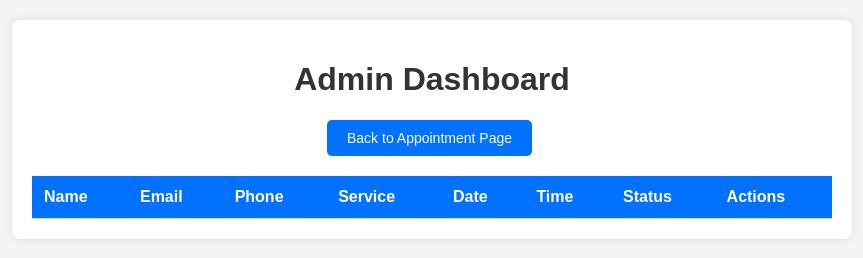
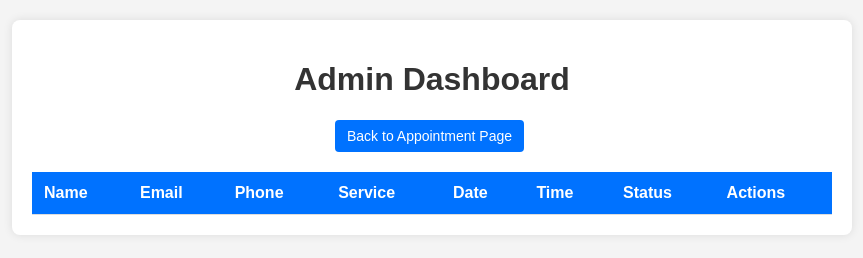
Before and after one commit to thirushaun/appointment-booking, a website: page public/admin_dashboard.html in a window 1280 px wide. Shown: the whole page, without its empty margins (208-1071 px from the left). Drawn offline with Linux system fonts and the light colour scheme; no server answers.

Commit message:
Update admin_dashboard.html

```diff
--- a/public/admin_dashboard.html
+++ b/public/admin_dashboard.html
@@ -11,9 +11,7 @@
         <h1>Admin Dashboard</h1>
         <!-- Back Button -->
         <div style="text-align: center; margin-bottom: 20px;">
-            <button onclick="window.location.href='index.html'" style="background-color: #0072ff; color: white; border: none; padding: 10px 20px; border-radius: 5px; cursor: pointer;">
-                Back to Appointment Page
-            </button>
+            <button onclick="window.location.href='index.html'">Back to Appointment Page</button>
         </div>
 
         <table>
```
